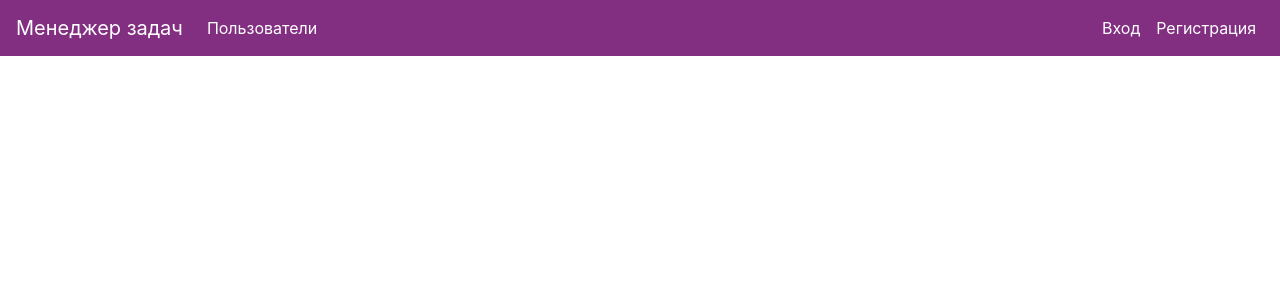
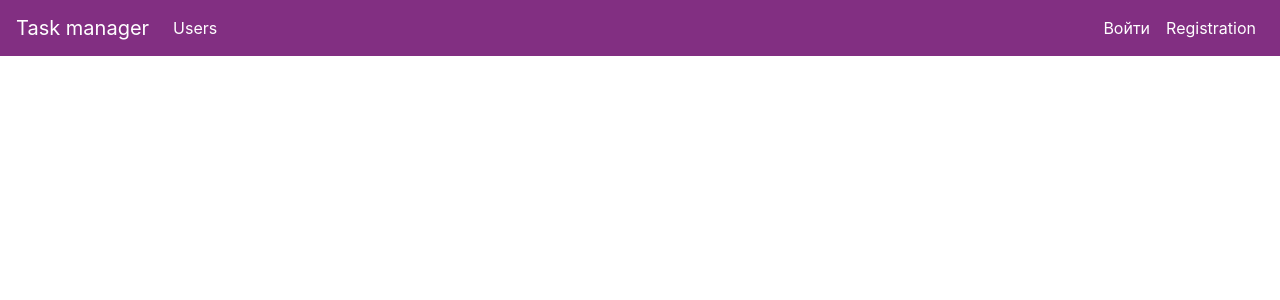
Before and after one commit to Valerii-Denisov/python-project-52, a Django app: page / in a window 1280 px wide. Shown: the top 300 px of the page. Run offline with Django 4.2, Linux system fonts and the light colour scheme; some libraries are stand-ins or nearby versions.

Commit message:
connecting i18n

```diff
--- a/task_manager/templates/base.html
+++ b/task_manager/templates/base.html
@@ -11,15 +11,14 @@
 
 {% load i18n %}
 
-<html lang="ru">
 
 <head>
-    <title>{% translate 'Task manager' %}</title>
+    <title>{% translate "Task manager" %}</title>
 </head>
 
 <nav class="navbar navbar-expand-lg navbar-dark"
      style="background-color: #822f82">
-  <a class="navbar-brand" href="#">Менеджер задач</a>
+  <a class="navbar-brand" href="#">{% translate "Task manager" %}</a>
   <button class="navbar-toggler" type="button" data-toggle="collapse" data-target="#navbarSupportedContent" aria-controls="navbarSupportedContent" aria-expanded="false" aria-label="Toggle navigation">
     <span class="navbar-toggler-icon"></span>
   </button>
@@ -27,17 +26,16 @@
   <div class="collapse navbar-collapse" id="navbarSupportedContent">
     <ul class="navbar-nav mr-auto">
       <li class="nav-item active">
-        <a class="nav-link" href="#">Пользователи <span class="sr-only">(current)</span></a>
+        <a class="nav-link" href="#">{% translate "Users" %} <span class="sr-only">(current)</span></a>
       </li>
     </ul>
        <ul class="navbar-nav">
       <li class="nav-item active">
-        <a class="nav-link" href="#">Вход <span class="sr-only">(current)</span></a>
+        <a class="nav-link" href="#">{% translate "Log in" %} <span class="sr-only">(current)</span></a>
       </li>
       <li class="nav-item active">
-        <a class="nav-link" href="#">Регистрация <span class="sr-only">(current)</span></a>
+        <a class="nav-link" href="#">{% translate "Registration" %}<span class="sr-only">(current)</span></a>
       </li>
     </ul>
   </div>
 </nav>
-</html>
```
Also changed, not shown: task_manager/settings.py (+6 -1 lines), locale/ru/LC_MESSAGES/django.po (added), 1 other file.
